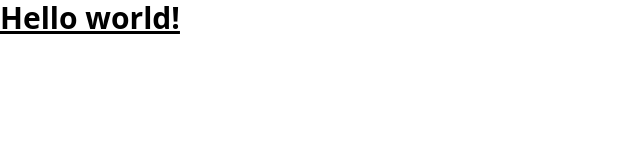
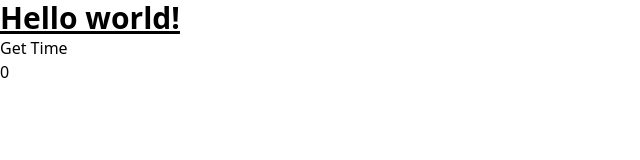
Before and after one commit to Jeff-Nibbs/baby-timer, a React (Vite) app: page / in a window 1280 px wide. Shown: the top 160 px of the page, without its empty margins (0-640 px from the left). Built offline with nearby package versions, Linux system fonts and the light colour scheme.

Commit message:
add get time fucntion

```diff
--- a/src/App.tsx
+++ b/src/App.tsx
@@ -1,7 +1,23 @@
+import { useState } from 'react'
+
 function App() {
+  const [currentTime, setCurrentTime] = useState('0')
+  const date = new Date()
+
+  const padTo2Digits = (num: number) => {
+    return num.toString().padStart(2, '0')
+  }
+
+  const setTime = () => {
+    setCurrentTime(padTo2Digits(date.getHours()) + ':' + padTo2Digits(date.getMinutes()) + ':' + padTo2Digits(date.getSeconds()))
+  }
   return (
     <>
       <h1 className="text-3xl font-bold underline">Hello world!</h1>
+      <button type="button" onClick={() => setTime()}>
+        Get Time
+      </button>
+      <p>{currentTime.toLocaleString()}</p>
     </>
   )
 }
```
